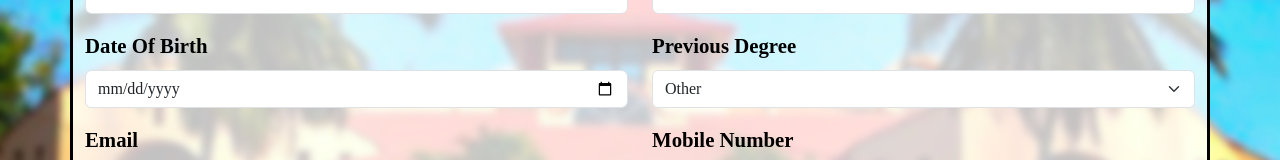
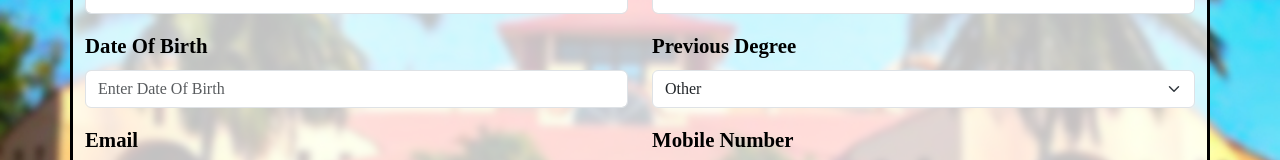
Before and after one commit to 2261-JOEL/RegistrationForm, a plain HTML site: page index.html in a window 1280 px wide. Shown: the part 285-445 px from the top of the page. Drawn offline with nearby package versions, Linux system fonts and the light colour scheme.

Commit message:
Update index.html

```diff
--- a/index.html
+++ b/index.html
@@ -45,8 +45,8 @@
             <div class="row mb-3">
                 <div class="col-md-6">
                     <label for="dateOfBirth" class="form-label">Date Of Birth</label>
-                    <input type="date" name="dateOfBirth" class="form-control" id="dateOfBirth"
-                        placeholder="username@example.com" required min="1999-01-01" max="2005-12-31">
+                    <input type="text" name="dateOfBirth" class="form-control" id="dateOfBirth"
+                    onfocus="(this.type='date')" placeholder="Enter Date Of Birth" required min="1999-01-01" max="2005-12-31">
                 </div>
 
                 <div class="col-md-6">
```
